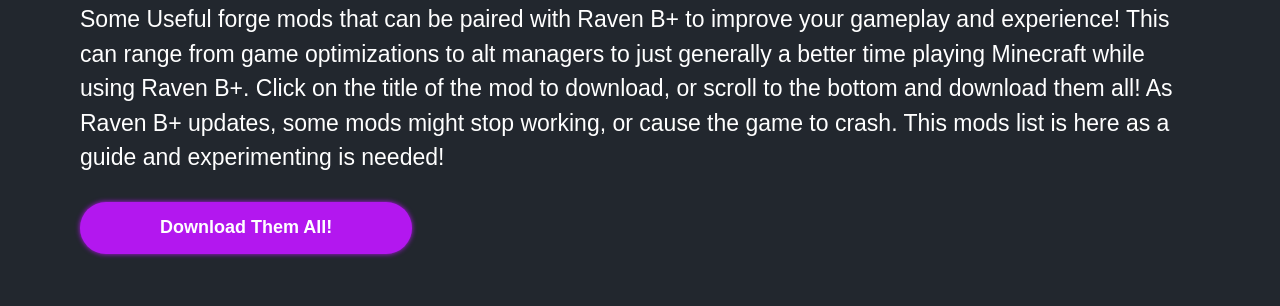
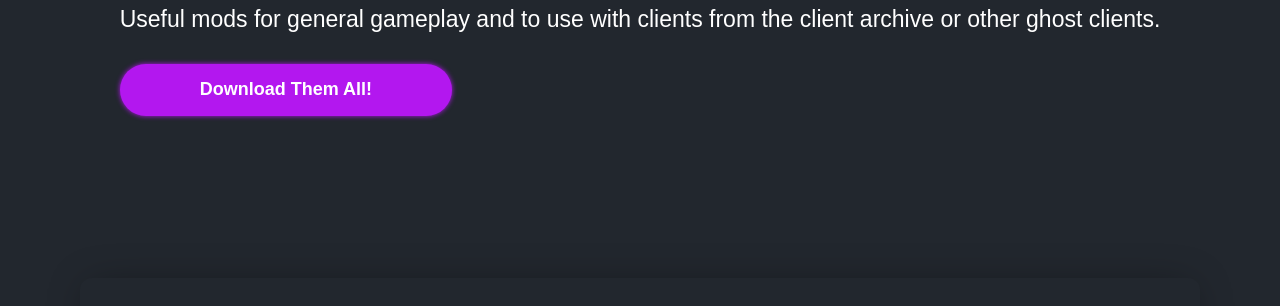
Before and after one commit to Fiskua/mcserver11, a plain HTML site: page mods.html in a window 1280 px wide. Shown: the part 273-579 px from the top of the page. Drawn offline with Linux system fonts and the light colour scheme.

Commit message:
Update mods.html

```diff
--- a/mods.html
+++ b/mods.html
@@ -4,7 +4,7 @@
       <!-- META -->
       <meta charset="UTF-8">
       <meta name="viewport" content="width=device-width, initial-scale=1">
-      <meta name="description" content="Mods that go with B+!">
+      <meta name="description" content="mods">
       <meta name="description" content="#">
       <meta name="referrer" content="unsafe-url">
       <meta name="robots" content="index, follow">
@@ -60,7 +60,7 @@
                         <p>Useful Mods</p>
                      </div>
                      <div class="content">
-                        <p class="ui-text-intro">Some Useful forge mods that can be paired with Raven B+ to improve your gameplay and experience! This can range from game optimizations to alt managers to just generally a better time playing Minecraft while using Raven B+. Click on the title of the mod to download, or scroll to the bottom and download them all! As Raven B+ updates, some mods might stop working, or cause the game to crash. This mods list is here as a guide and experimenting is needed!</p>
+                        <p class="ui-text-intro">Useful mods for general gameplay and to use with clients from the client archive or other ghost clients.</p>
                      </div>
                      <!-- CTA -->
                      <br>
```
